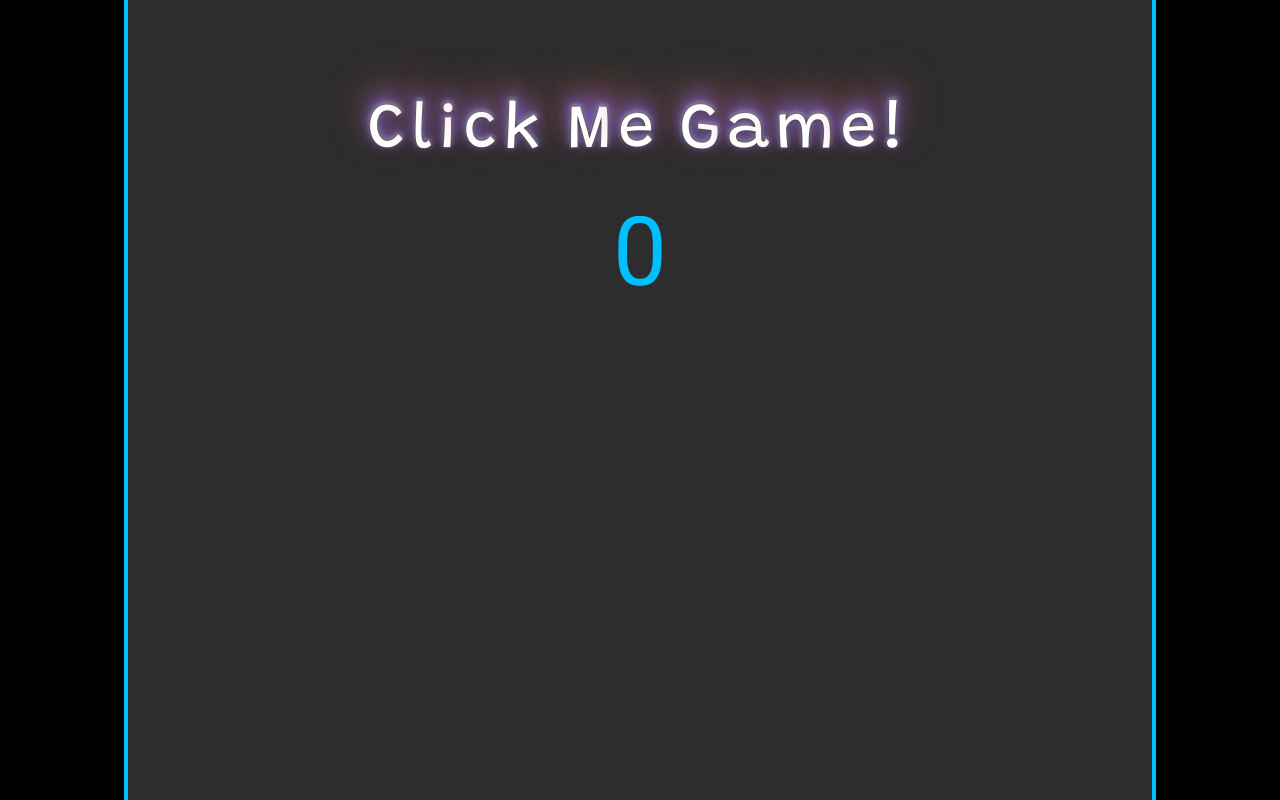
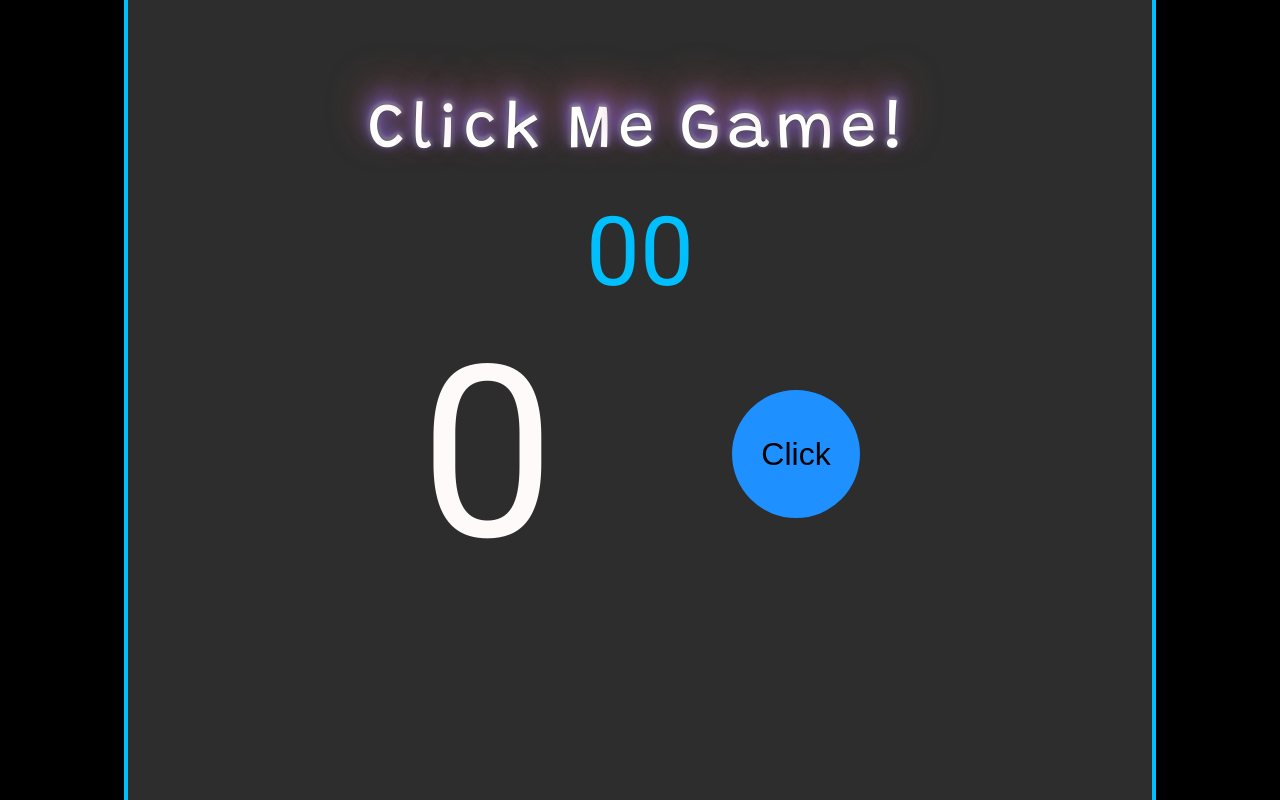
Before and after one commit to Mirudistok32/ClickMeGame, a React (Create React App) app: page / in a window 1280 px wide. Built offline with nearby package versions, Linux system fonts and the light colour scheme.

Commit message:
add button click me and count display

```diff
--- a/src/components/App/App.module.scss
+++ b/src/components/App/App.module.scss
@@ -9,3 +9,11 @@
   justify-content: center;
   width: 100%;
 }
+.display__box {
+  display: flex;
+  align-items: center;
+  justify-content: space-between;
+  max-width: 450px;
+  padding: 5px;
+  width: 100%;
+}
--- a/src/components/App/App.tsx
+++ b/src/components/App/App.tsx
@@ -1,16 +1,44 @@
-import React from 'react';
+import React, { useState } from 'react';
 import s from './App.module.scss'
 import { Title } from '../Title/Title';
 import { Timer } from '../Timer/Timer';
+import { Button } from '../Button/Button';
+import { Count } from '../Count/Count';
+
+export type TimeType = {
+  ms: number
+  s: number
+  m: number
+  h: number
+}
+
+const timeDefault: TimeType = {
+  h: 0,
+  m: 0,
+  s: 0,
+  ms: 0
+}
+
+export function App() {
+
+  const [time, setTime] = useState<TimeType>(timeDefault)
+  const [count, setCount] = useState<number>(0)
 
 
-export function App() {
+  const changeCount = () => {
+    setCount(count + 1)
+  }
+
+
+
+
+
 
   let appClass = [s.app, 'app'].join(' ')
   let titleBoxClass = [s.title__box].join(' ')
   let timerBoxClass = [s.timer__box].join(' ')
   let displayBoxClass = [s.display__box].join(' ')
-  let groupButtonsBoxClass = [s['group-buttons__box']].join(' ')
+  // let groupButtonsBoxClass = [s['group-buttons__box']].join(' ')
 
 
   return (
@@ -20,14 +48,11 @@ export function App() {
           <Title title={'Click Me Game!'} />
         </div>
         <div className={timerBoxClass}>
-          <Timer count={0} />
-          {/* <Settings /> */}
+          <Timer time={time} />
         </div>
         <div className={displayBoxClass}>
-          {/* <Count /> */}
-        </div>
-        <div className={groupButtonsBoxClass}>
-          {/* <Button /> */}
+          <Count count={count} />
+          <Button title={'Click'} onChangeCount={changeCount} />
         </div>
       </div>
     </div>
--- a/src/components/Button/Button.module.scss
+++ b/src/components/Button/Button.module.scss
@@ -0,0 +1,11 @@
+.button {
+  font-size: 2em;
+  width: 4em;
+  height: 4em;
+  background-color: dodgerblue;
+  border-radius: 50%;
+  &:hover {
+    background-color: lightseagreen;
+    color: snow;
+  }
+}
--- a/src/components/Button/Button.tsx
+++ b/src/components/Button/Button.tsx
@@ -1,16 +1,26 @@
 import React from 'react';
 import s from './Button.module.scss'
 
+type PropsType = {
+  title: string
+  onChangeCount?: () => void
+}
 
-export const Button = () => {
+export const Button: React.FC<PropsType> = (props) => {
 
-  let titleBoxClass = [s.title__box];
-  let displayBoxClass = [s.display__box];
-  let groupButtonsBoxClass = [s['group-buttons__box']];
+  const { title, onChangeCount } = props
+
+  let buttonClass = [s.button].join(' ');
+
+  const handleClick = () => {
+    onChangeCount && onChangeCount()
+  }
 
   return (
-    <div className="count">
-
-    </div>
+    <button className={buttonClass} onClick={handleClick}>
+      {
+        title
+      }
+    </button>
   );
 }
--- a/src/components/Count/Count.module.scss
+++ b/src/components/Count/Count.module.scss
@@ -0,0 +1,3 @@
+.count{
+    font-size: 15em;
+}
--- a/src/components/Count/Count.tsx
+++ b/src/components/Count/Count.tsx
@@ -2,15 +2,22 @@ import React from 'react';
 import s from './Count.module.scss'
 
 
-export const Count = () => {
+type PropsType = {
+  count: number
+}
 
-  let titleBoxClass = [s.title__box];
-  let displayBoxClass = [s.display__box];
-  let groupButtonsBoxClass = [s['group-buttons__box']];
+export const Count: React.FC<PropsType> = (props) => {
+
+  const { count } = props
+
+  let titleBoxClass = [s.count].join(' ');
+
 
   return (
-    <div className="count">
-
+    <div className={titleBoxClass}>
+      {
+        count
+      }
     </div>
   );
 }
--- a/src/components/Timer/Timer.tsx
+++ b/src/components/Timer/Timer.tsx
@@ -1,28 +1,25 @@
-import React, { useState, useEffect } from 'react';
+import React, { useState } from 'react';
 import s from './Timer.module.scss'
+import { TimeType } from '../App/App';
 
 
 type PropsType = {
-  count: number
+  time: TimeType
 }
 
 export const Timer: React.FC<PropsType> = (props) => {
 
-  const { count } = props
-  const [second, setSecond] = useState<number>(count)
+  const { time } = props
+
+
+
 
   let timerClass = [s.timer].join(' ');
 
-  const changeCount = () => {
-
-  }
-
-
-
   return (
-    <div className={timerClass} onClick={changeCount}>
+    <div className={timerClass} >
       {
-        second
+        time.s >= 10 ? time.s : '0' + time.s
       }
     </div>
   );
--- a/src/index.css
+++ b/src/index.css
@@ -53,8 +53,7 @@ input {
 button {
   cursor: pointer;
   border-style: none;
-  border-radius: 5px;
-  padding: 0.5em 0.6em;
+  outline: transparent;
 }
 
 .container {
```
